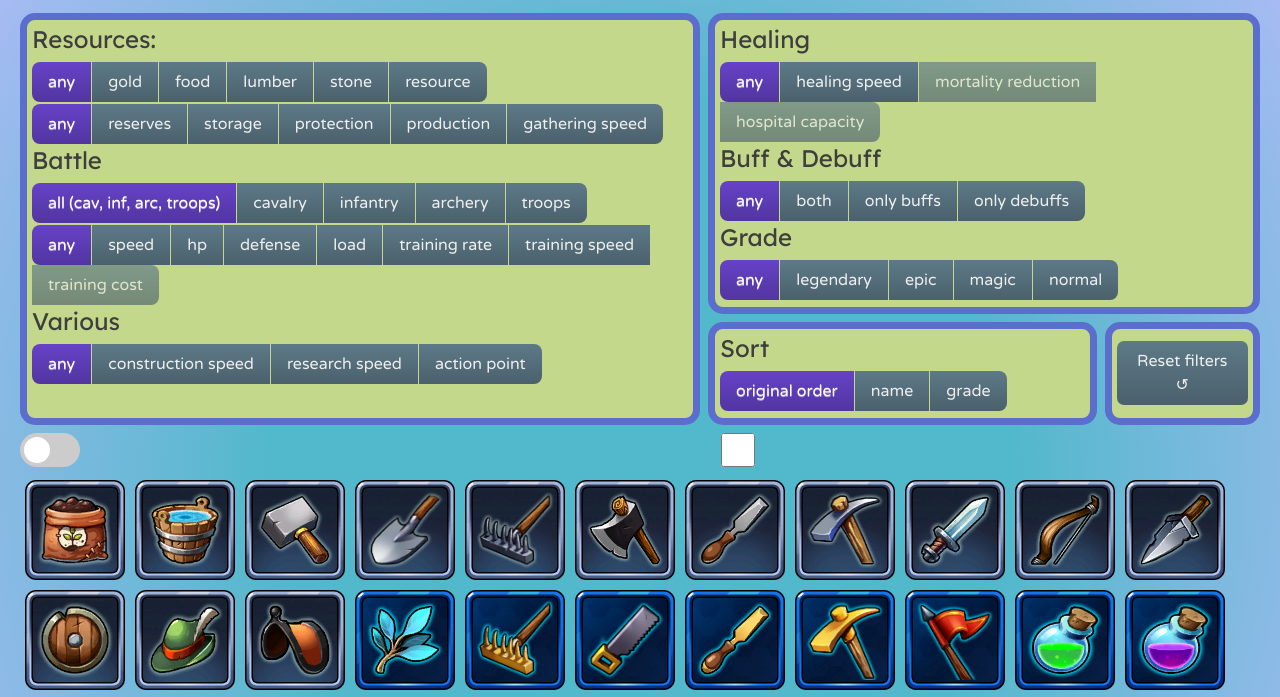
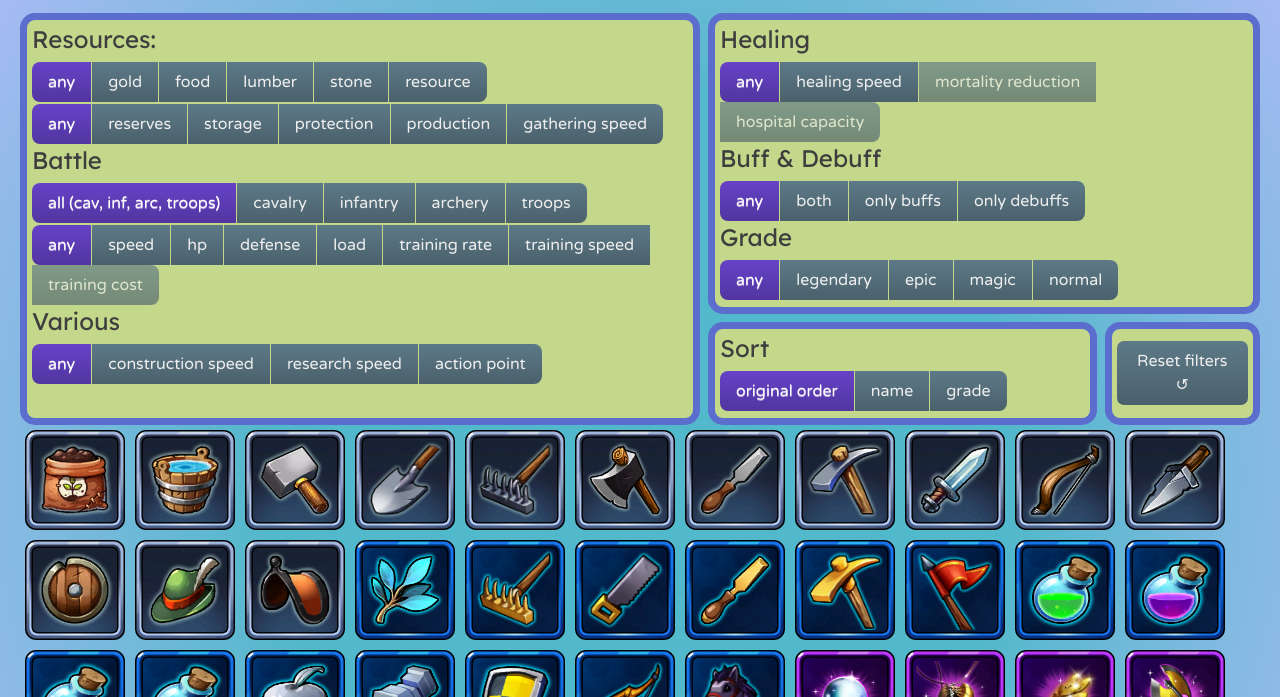
Before and after one commit to AlePaff/LOK-Treasure-items, a plain HTML site: page index.html in a window 1280 px wide. Shown: the part 77-774 px from the top of the page. Drawn offline with nearby package versions, Linux system fonts and the light colour scheme.

Commit message:
tooltip highlight sin switch

```diff
--- a/index.html
+++ b/index.html
@@ -141,13 +141,6 @@
       <button class="button button--reset">Reset filters ↺</button>
     </div>
 
-    <label class="switch">
-      <input type="checkbox">
-      <span class="slider round"></span>
-    </label>
-
-    <input type="checkbox" class="switch " >
-
   </div>
 
 
--- a/scripts.js
+++ b/scripts.js
@@ -212,11 +212,7 @@ function isotopeCode() {
 
 
    // ============= highlight tooltip =============
-   $(".switch").on("change", function () {
-      //solo se resaltará si está indicado con el switch
    var tooltip_original = "";
-      if ($(this).prop('checked')) {
-
    //toma cada filtro aplicado y remarca en el tooltip dicho filtro
    $('.element-item').on("mouseenter", function () {
 
@@ -244,11 +240,7 @@ function isotopeCode() {
       item_tooltip.attr('data-original-title', tooltip_original);
    });
 
-      } else {
-         var item_tooltip = $(this).find('img[data-original-title]');
-         item_tooltip.attr('data-original-title', tooltip_original);
-      }
-   });
+
    // ========= Update =========
    // change is-checked class on buttons
    $('.button-group').each(function (i, buttonGroup) {    //selecciona cada elemento con clase button-group
--- a/style.css
+++ b/style.css
@@ -285,64 +285,3 @@ li {
   top: 5px;
   right: 5px;
 }
-
-
-.switch {
-  position: relative;
-  display: inline-block;
-  width: 60px;
-  height: 34px;
-}
-
-.switch input {
-  opacity: 0;
-  width: 0;
-  height: 0;
-}
-
-.slider {
-  position: absolute;
-  cursor: pointer;
-  top: 0;
-  left: 0;
-  right: 0;
-  bottom: 0;
-  background-color: #ccc;
-  -webkit-transition: .4s;
-  transition: .4s;
-}
-
-.slider:before {
-  position: absolute;
-  content: "";
-  height: 26px;
-  width: 26px;
-  left: 4px;
-  bottom: 4px;
-  background-color: white;
-  -webkit-transition: .4s;
-  transition: .4s;
-}
-
-input:checked + .slider {
-  background-color: #2196F3;
-}
-
-input:focus + .slider {
-  box-shadow: 0 0 1px #2196F3;
-}
-
-input:checked + .slider:before {
-  -webkit-transform: translateX(26px);
-  -ms-transform: translateX(26px);
-  transform: translateX(26px);
-}
-
-/* Rounded sliders */
-.slider.round {
-  border-radius: 34px;
-}
-
-.slider.round:before {
-  border-radius: 50%;
-}
```
Lines whose indentation alone changed are shown as unchanged.
